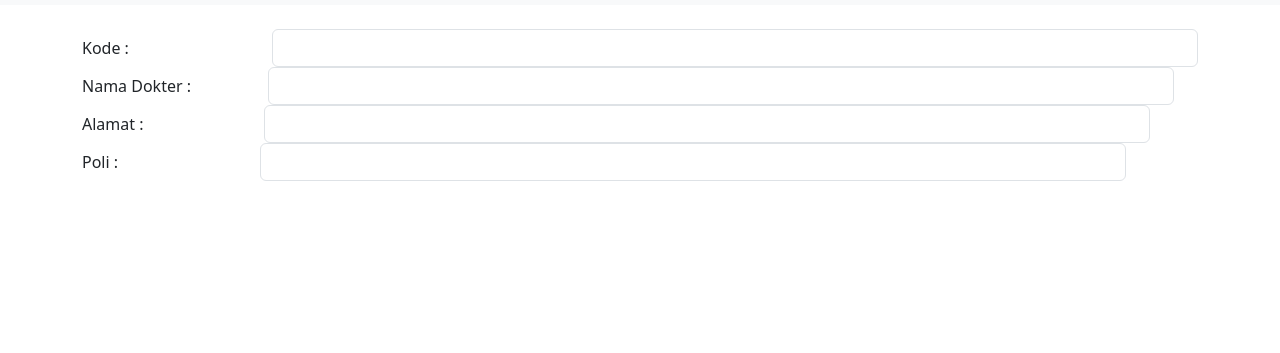
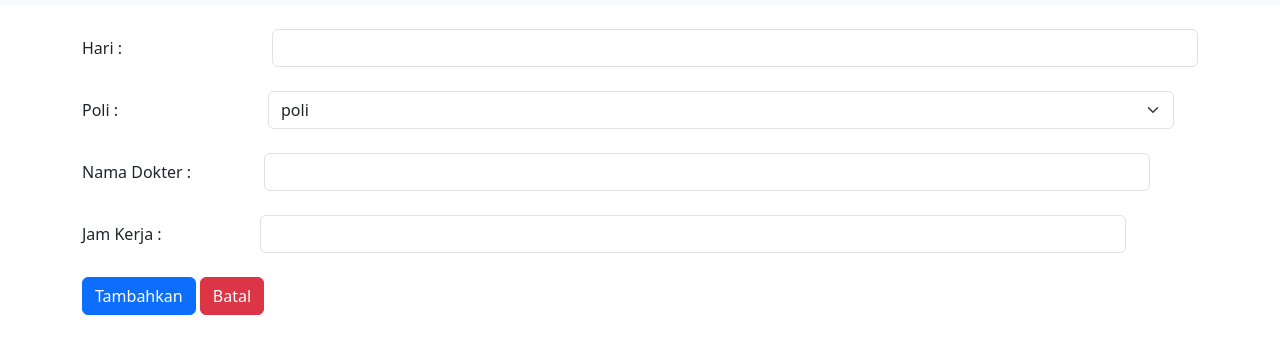
Before and after one commit to raratrying/jadwaldokter, a plain HTML site: page kelola.html in a window 1280 px wide. Shown: the part 51-404 px from the top of the page. Drawn offline with Linux system fonts and the light colour scheme.

Commit message:
membuat untuk menambah data

```diff
--- a/kelola.html
+++ b/kelola.html
@@ -9,31 +9,56 @@
 </head>
 <body>
     <nav class="navbar bg-body-tertiary mb-4">
-        <div class="container-fluid">
+      <div class="container-fluid">
           <a class="navbar-brand" href="#">RS DATA</a>
         </div>
       </nav>
       <div class="container">
         <div class="mb-3 row">
-          <label for="kode" class="col-sm-2 col-form-label">Kode :</label>
+          <label for="hari" class="col-sm-2 col-form-label">Hari :</label>
           <div class="col-sm-10">
-            <input type="text" class="form-control" id="kode" >
-          </div>
-        <div class="mb-3 row">
-          <label for="nama" class="col-sm-2 col-form-label">Nama Dokter :</label>
-          <div class="col-sm-10">
-            <input type="text" class="form-control" id="nama" >
-          </div>
-        <div class="mb-3 row">
-          <label for="alamat" class="col-sm-2 col-form-label">Alamat :</label>
-          <div class="col-sm-10">
-            <input type="text" class="form-control" id="alamat" >
+            <input type="text" class="form-control" id="hari" > <br>
           </div>
         <div class="mb-3 row">
           <label for="poli" class="col-sm-2 col-form-label">Poli :</label>
           <div class="col-sm-10">
-            <input type="text" class="form-control" id="poli" >
+            <select id="poli" class="form-select" >
+              <option selected>poli</option>
+              <option value="1">Gigi</option>
+              <option value="2">Umum</option>
+              <option value="3">Anak</option>
+              <option value="3">Kulit</option>
+              <option value="3">Bedah</option>
+              <option value="3">Jantung</option>
+              <option value="3">Gizi</option>
+              <option value="3">Mata</option>
+              <option value="3">Gizi</option>
+              <option value="3">Psikiatri</option>
+              <option value="3">Orthopedi</option>
+            </select><br>
           </div>
+        <div class="mr-5 row">
+          <label for="nama" class="col-sm-2 col-form-label">Nama Dokter :</label>
+          <div class="col-sm-10">
+            <input type="text" class="form-control" id="nama" > <br>
+          </div>
+        <div class="mb-10 row">
+          <label for="jam" class="col-sm-2 col-form-label">Jam Kerja :</label>
+          <div class="col-sm-10">
+            <input type="text" class="form-control" id="jam" >
+          </div>
+        </div>
+
+        <div class="mb-3 row mt-4">
+          <div class="col">
+            <button type="button" class="btn btn-primary">
+              Tambahkan
+            </button>
+            <button type="button" class="btn btn-danger">
+              Batal
+            </button>
+          </div>
+
         </div>
       </div>
 </body>
```
Also changed, not shown: index.html (+6 -6 lines).
